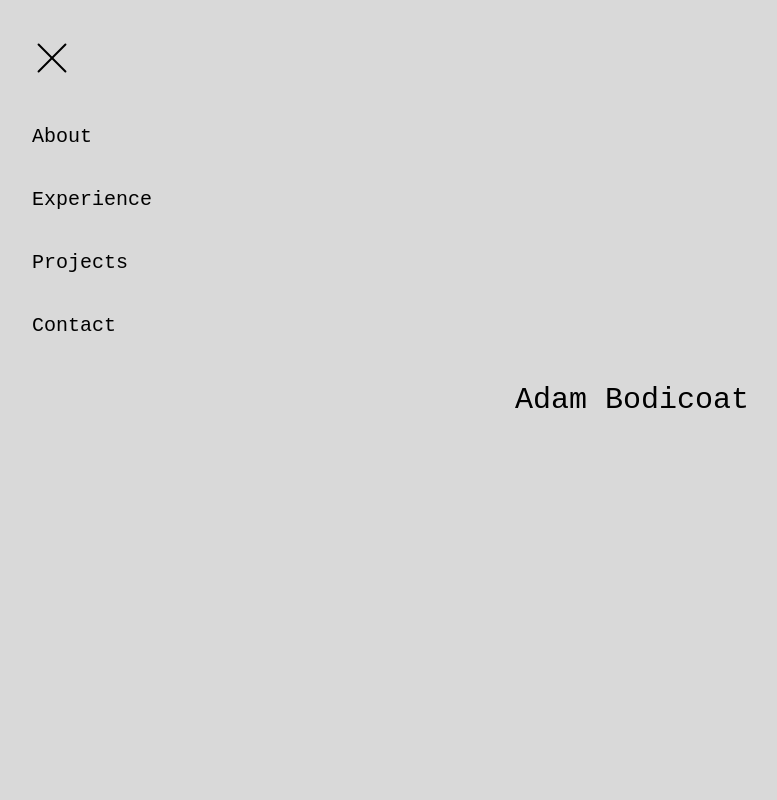
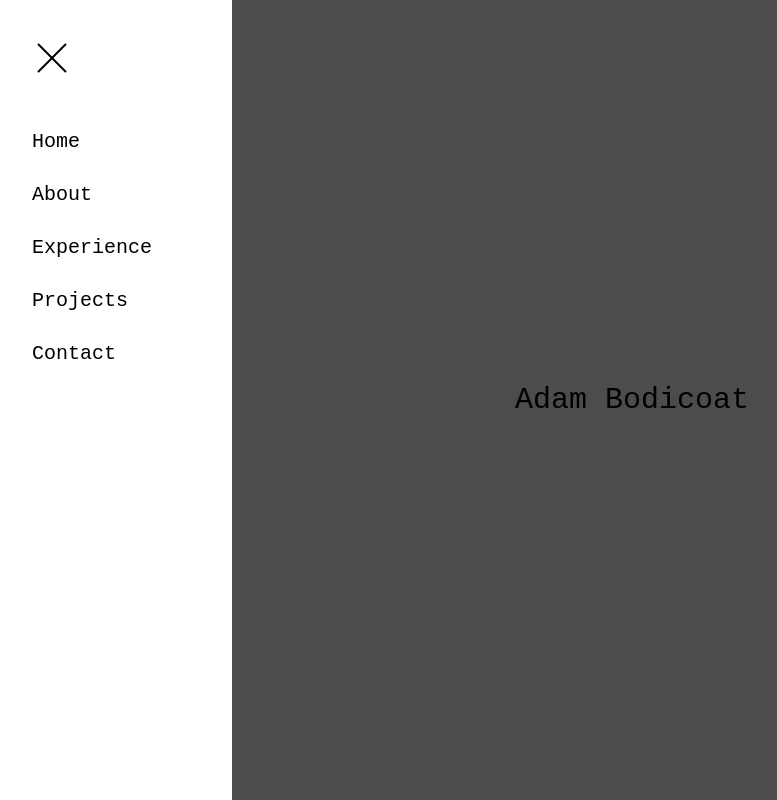
Before and after one commit to adxmb/personal_website, a React (Create React App) app: page / in a window 1280 px wide. Both pictures are taken after a click on the element 60 px from the left and 63 px from the top of the page. Shown: the whole page, without its empty margins (8-785 px from the left). Built offline with nearby package versions, Linux system fonts and the light colour scheme.

Commit message:
Fix: Fixing the overlay and menu items
Improving the overlay and menu items transitions, making the menu items underline fit to each item, preventing any scrolling when the menu is visible

```diff
--- a/src/Home.jsx
+++ b/src/Home.jsx
@@ -51,16 +51,28 @@ export default function Home() {
     if (isMenuVisible) {
       menuItemsRef.current.classList.remove("visible");
       menuButtonRef.current.classList.remove("cross");
+      document.body.classList.remove("no-scroll");
     } else {
+      setTimeout(() => {
         menuItemsRef.current.classList.add("visible");
+      }, 300);
       menuButtonRef.current.classList.add("cross");
+      document.body.classList.add("no-scroll");
     }
   };
 
   return (
     <div className="container">
+      <div className="menu">
         <div ref={menuItemsRef} className="menu-items">
-        <a className="menu-item" href="/about" onMouseEnter={handleMouseEnter}>
+          <a className="menu-item" href="/" onMouseEnter={handleMouseEnter}>
+            Home
+          </a>
+          <a
+            className="menu-item"
+            href="/about"
+            onMouseEnter={handleMouseEnter}
+          >
             About
           </a>
           <a
@@ -93,6 +105,8 @@ export default function Home() {
           <div class="bar"></div>
           <div class="bar"></div>
           <div class="bar"></div>
+        </div>
+        <div className='menu-strip $(isMenuVisible ? "" : "")'></div>
       </div>
       <div
         className={`overlay ${isMenuVisible ? "visible" : ""}`}
--- a/src/styles.css
+++ b/src/styles.css
@@ -17,6 +17,10 @@ body {
   padding: 0;
 }
 
+body.no-scroll {
+  overflow: hidden;
+}
+
 .container {
   position: relative;
   width: 100%;
@@ -26,7 +30,8 @@ body {
 /* menu */
 .menu {
   min-width: 100px;
-  width: 70%;
+  display: block;
+  width: 30%;
   max-width: 320px;
   position: absolute;
 }
@@ -41,7 +46,7 @@ body {
   cursor: pointer;
   -webkit-transition: 0.3s;
   transition: 0.3s;
-  z-index: 101;
+  z-index: 105;
 }
 
 .menu-button .bar:nth-of-type(1) {
@@ -102,23 +107,34 @@ body {
 
 /* menu items */
 .menu-items {
-  position: absolute;
+  position: fixed;
+  top: 0;
   left: 0;
-  margin-top: 125px;
-  margin-left: 40px;
+  width: 240px;
+  height: 100%;
+  background-color: #fff;
+  padding-top: 100px;
+  z-index: 102;
+  transform: translateX(-100%);
+  transition: transform 0.3s cubic-bezier(0.25, 1, 0.5, 1);
   display: flex;
   flex-direction: column;
-  z-index: 100;
+  align-items: flex-start;
+}
+
+.menu-items.visible {
+  transform: translateX(0);
 }
 
 .menu-item {
-  margin-bottom: 40px;
+  margin-top: 30px;
+  margin-left: 40px;
   font-size: 20px;
   text-decoration: none;
   color: #000;
-  transition: transform 0.5s ease-in-out;
-  transform: translateX(-150%);
-  position: relative;
+  opacity: 0;
+  transition: opacity 1s cubic-bezier(0.25, 1, 0.5, 1) 0.2s;
+  transition-delay: 0.3s;
 }
 
 .menu-item::after {
@@ -126,12 +142,14 @@ body {
   position: absolute;
   bottom: 0;
   left: 0;
-  width: 100%;
-  height: 2px;
+  width: 0%;
+  height: 1px;
   background-color: #000;
-  transform: scaleX(0);
-  transform-origin: left;
-  transition: width 0.3s ease-in-out, transform 0.3s ease-in-out;
+  transition: width 0.5s cubic-bezier(0.25, 1, 0.5, 1);
+}
+
+.menu-items.visible .menu-item {
+  opacity: 1;
 }
 
 .menu-item:hover::after {
@@ -152,21 +170,43 @@ body {
   transform: translateX(0);
 }
 
+/* menu strip */
+.menu-strip {
+  position: fixed;
+  top: 0;
+  left: 0;
+  width: 0px;
+  height: 100%;
+  background-color: #fff;
+  z-index: 101;
+  transform: translateX(-100%);
+  transition: transform 1s cubic-bezier(0.25, 1, 0.5, 1),
+    width 5s cubic-bezier(0.25, 1, 0.5, 1);
+  overflow-y: auto;
+  transition-delay: 0.5s;
+}
+
+.menu-strip.visible {
+  transform: translateX(0);
+  width: 260px;
+}
+
 /* overlay */
 .overlay {
   position: fixed;
   top: 0;
   left: 0;
-  width: 100%;
-  height: 100%;
-  background: rgba(0, 0, 0, 0.15);
-  z-index: 99;
-  display: none;
-  transition: opacity 0.3s ease-in-out;
+  width: 100vw;
+  height: 100vh;
+  background: rgba(0, 0, 0, 0.7);
+  z-index: 100;
+  pointer-events: none;
+  opacity: 0;
+  transition: opacity 1s cubic-bezier(0.25, 1, 0.5, 1);
 }
 
 .overlay.visible {
-  display: block;
+  opacity: 1;
   pointer-events: auto;
 }
 
```
Lines whose indentation alone changed are shown as unchanged.
